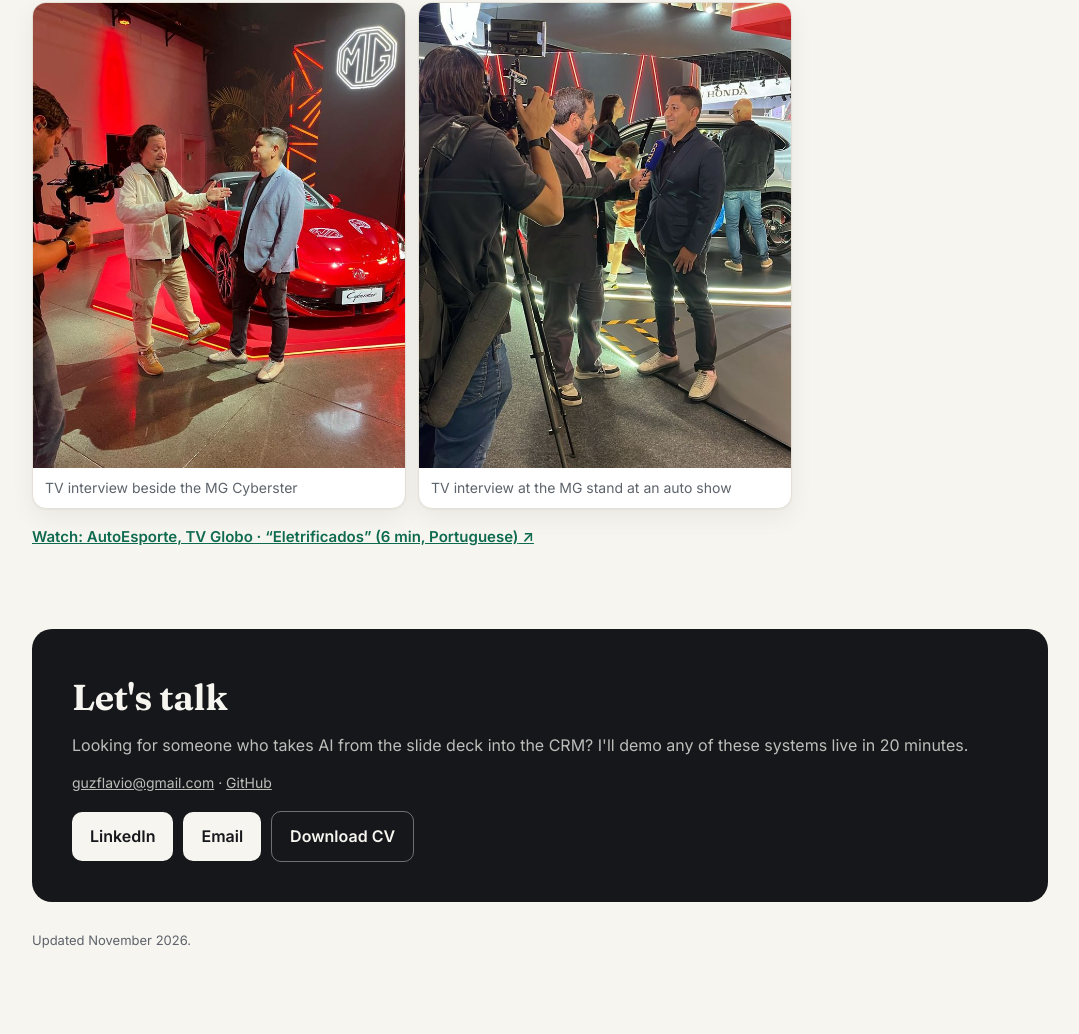
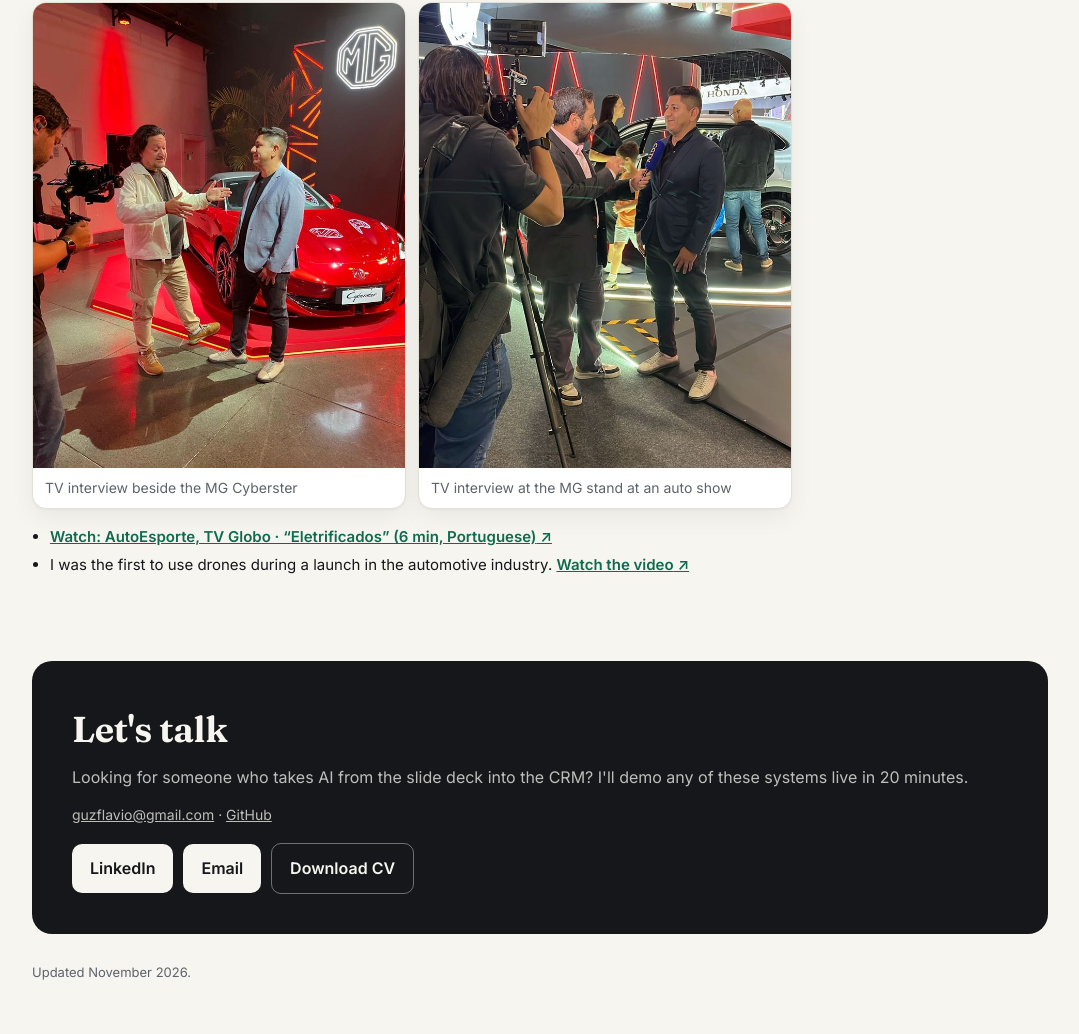
Before and after one commit to guzflavio-spec/guzflavio-spec.github.io, a plain HTML site: page index.html in a window 1280 px wide. Shown: the part 3787-4821 px from the top of the page, without its empty margins (100-1179 px from the left). Drawn offline with Linux system fonts and the light colour scheme.

Commit message:
Portfolio: add drone launch highlight
Co-Authored-By: Claude Opus 5.5 <noreply@anthropic.com>
Claude-Session: https://claude.ai/code/session_013HVjQyzdKUtreiCeLwRMDJ

```diff
--- a/index.html
+++ b/index.html
@@ -77,7 +77,8 @@ h2{font-family:Fraunces,Georgia,serif;font-weight:650;font-size:clamp(26px,3.6vw
 .media{display:grid;grid-template-columns:1fr 1fr;gap:12px;max-width:760px}
 .media figure{margin:0;background:var(--surface);border:1px solid var(--line);border-radius:14px;overflow:hidden;box-shadow:var(--shadow)}
 .media img{display:block;width:100%;height:auto;aspect-ratio:4/5;object-fit:cover;object-position:62% 40%}
-.press{margin:16px 0 0;font-size:15px}
+.press{margin:16px 0 0;padding-left:18px;font-size:15px;line-height:1.6}
+.press li{margin:4px 0}
 .press a{color:var(--accent);font-weight:600}
 .media figcaption{padding:10px 12px;font-size:14px;color:var(--muted);line-height:1.4}
 
@@ -383,7 +384,10 @@ footer{color:var(--muted);font-size:13px;padding:28px 0 48px}
       <figure><img src="midia-tv-1.jpg" width="720" height="900" loading="lazy" alt="Entrevista de TV ao lado do MG Cyberster"><figcaption><span class="pt">Entrevista de TV ao lado do MG Cyberster</span><span class="en">TV interview beside the MG Cyberster</span></figcaption></figure>
       <figure><img src="midia-tv-2.jpg" width="720" height="900" loading="lazy" alt="Entrevista de TV no estande da MG"><figcaption><span class="pt">Entrevista de TV no estande da MG em salão do automóvel</span><span class="en">TV interview at the MG stand at an auto show</span></figcaption></figure>
     </div>
-    <p class="press"><a href="https://globoplay.globo.com/v/13047491" target="_blank" rel="noopener"><span class="pt">Assista: AutoEsporte, TV Globo · “Eletrificados” (6 min)</span><span class="en">Watch: AutoEsporte, TV Globo · “Eletrificados” (6 min, Portuguese)</span> ↗</a></p>
+    <ul class="press">
+      <li><a href="https://globoplay.globo.com/v/13047491" target="_blank" rel="noopener"><span class="pt">Assista: AutoEsporte, TV Globo · “Eletrificados” (6 min)</span><span class="en">Watch: AutoEsporte, TV Globo · “Eletrificados” (6 min, Portuguese)</span> ↗</a></li>
+      <li><span class="pt">Fui o primeiro a usar drones durante um lançamento na indústria automotiva.</span><span class="en">I was the first to use drones during a launch in the automotive industry.</span> <a href="https://photos.app.goo.gl/VxCebm4Z6ERrKqx98" target="_blank" rel="noopener"><span class="pt">Veja o vídeo</span><span class="en">Watch the video</span> ↗</a></li>
+    </ul>
   </div>
 </section>
 
```
